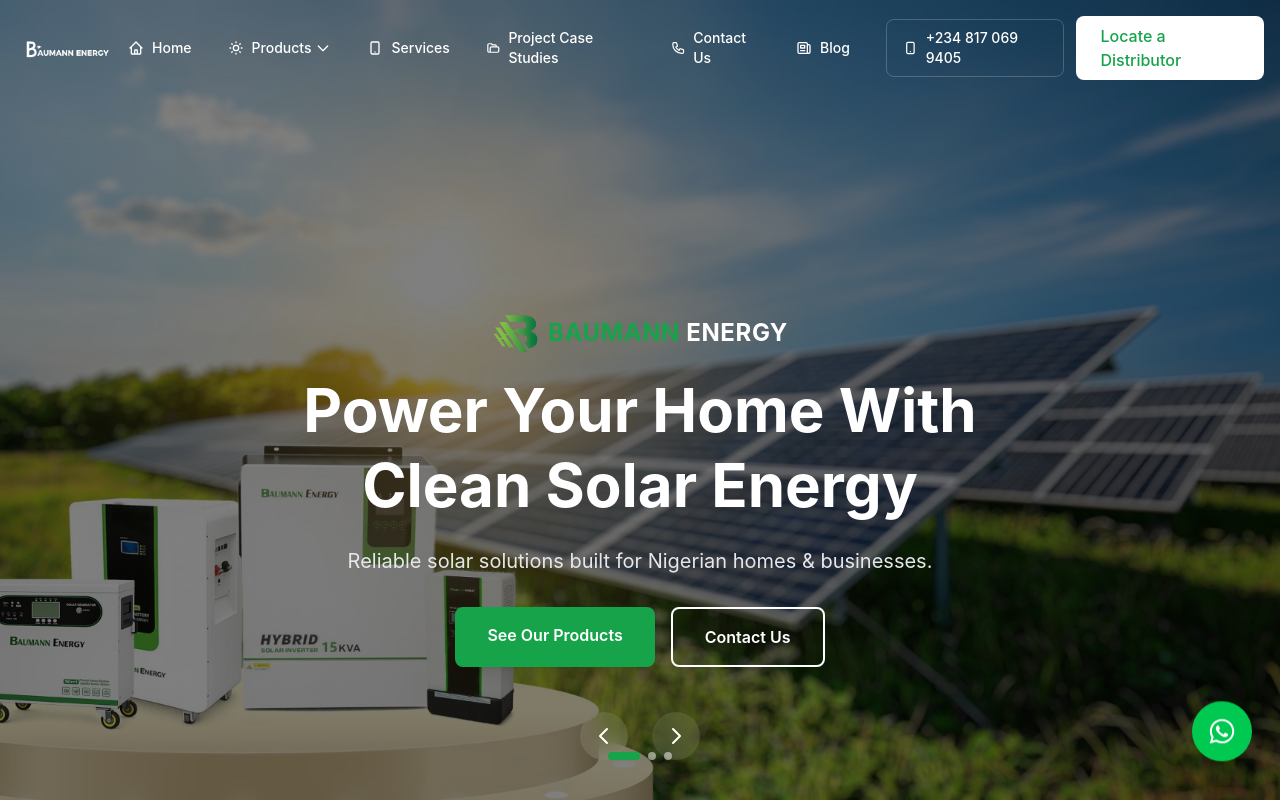
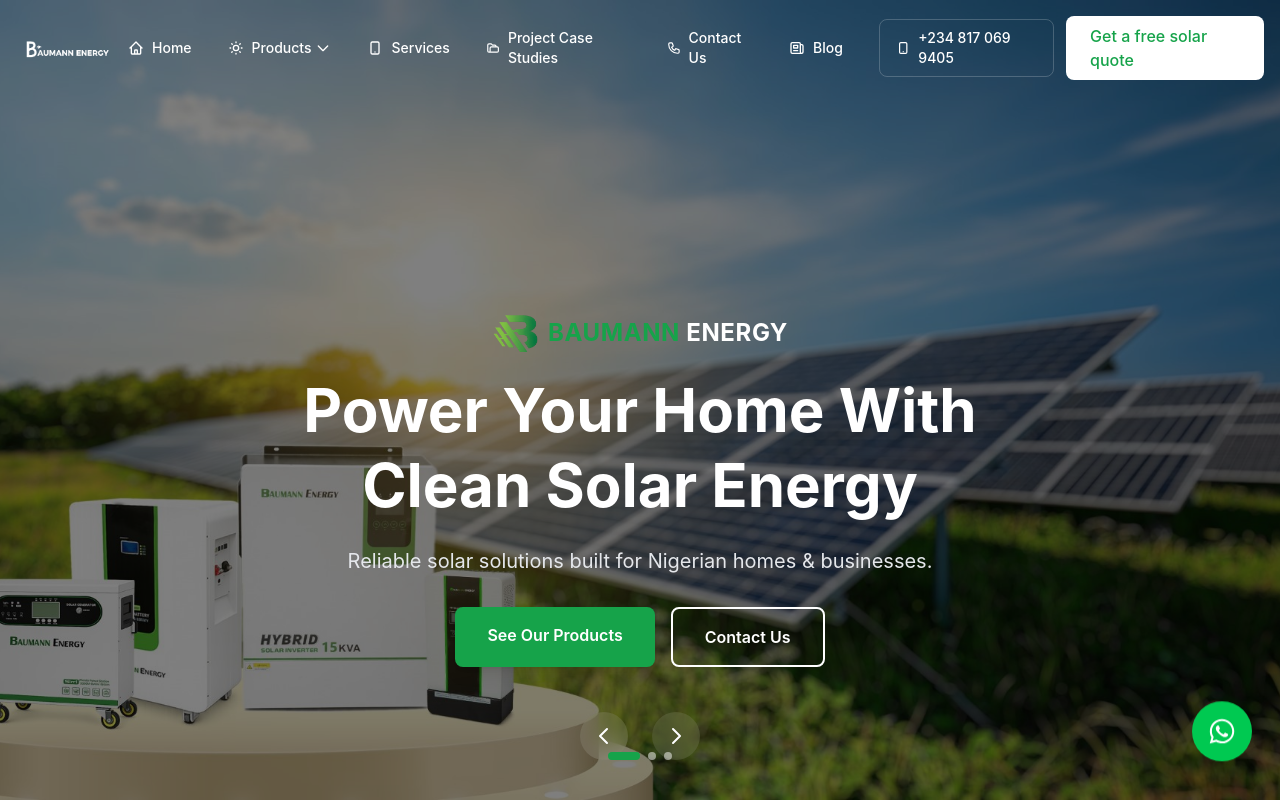
Before and after one commit to Duruewurusc/Baumann-Energy-Website, a React (Vite) app: page / in a window 1280 px wide. Shown: the top 802 px of the page. Built offline with nearby package versions, Linux system fonts and the light colour scheme.

Commit message:
feat: Update Navbar to redirect to WhatsApp for free solar quote requests

```diff
--- a/src/components/Navbar.jsx
+++ b/src/components/Navbar.jsx
@@ -23,6 +23,8 @@
 
   // Company phone number
   const phoneNumber = "+234 817 069 9405";
+  const whatsappNumber = "2348139285321";
+  const whatsappUrl = `https://wa.me/${whatsappNumber}?text=Hello%20Baumann%20Energy,%20I%20would%20like%20to%20get%20a%20free%20solar%20quote`;
 
   // Navigation items
   const navItems = [
@@ -248,7 +250,7 @@
 
               {/* CTA Button */}
               <motion.a
-                href="/distributors"
+                href={whatsappUrl}
                 initial={{ opacity: 0, scale: 0.9 }}
                 animate={{ opacity: 1, scale: 1 }}
                 transition={{ duration: 0.5, delay: 0.6 }}
@@ -258,7 +260,7 @@
                     : 'bg-white text-[#16a34a] hover:bg-gray-100'
                 }`}
               >
-                Locate a Distributor
+                Get a free solar quote
               </motion.a>
             </div>
 
@@ -382,11 +384,11 @@
                   className="mt-6 px-4"
                 >
                   <a
-                    href="/distributors"
+                    href={whatsappUrl}
                     className="block w-full bg-[#16a34a] text-white py-4 rounded-lg font-medium hover:bg-[#138f3f] transition-colors duration-200 text-center"
                     onClick={() => setIsMobileMenuOpen(false)}
                   >
-                    Locate a Distributor
+                    Get a free solar quote
                   </a>
                 </motion.div>
               </div>
```
